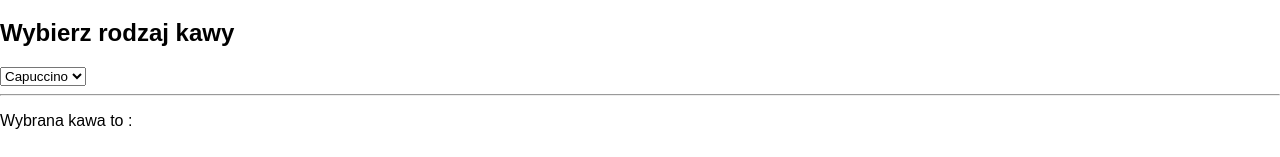
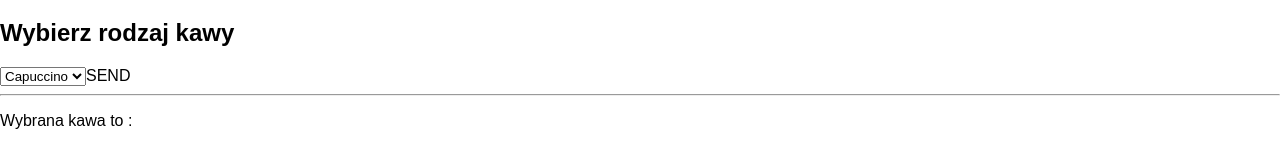
Before and after one commit to Kamilnaja/react-caffe-machine, a React (Create React App) app: page / in a window 1280 px wide. Shown: the part 159-316 px from the top of the page. Built offline with nearby package versions, Linux system fonts and the light colour scheme.

Commit message:
getting data from select

```diff
--- a/src/CaffeSpec.js
+++ b/src/CaffeSpec.js
@@ -11,8 +11,12 @@ class CaffeSpec extends Component {
 
   _setCaffe(event) {
       this.setState({caffeValue: event.target.value});
-      console.log(event.target.value);
+      // console.log(event.target.value);
   }
+
+  someFn = () => {
+    this.props.callbackFromParent(this.state.caffeValue);
+  };
 
   render () {
     let caffeUnwrapped = this.props.caffeSpecList.map((item, idx) =>
@@ -36,6 +40,7 @@ class CaffeSpec extends Component {
               <select name="" id="" onChange={this._setCaffe}>
                 {caffeUnwrapped}
               </select>
+              <a onClick={this.someFn}>SEND</a>
             </div>
           )}
 
--- a/src/OnOf.js
+++ b/src/OnOf.js
@@ -9,6 +9,12 @@ class OnOf extends Component {
     this.setEnabled = this.setEnabled.bind(this);
     this.setDisabled = this.setDisabled.bind(this);
   }
+
+  //rodzic
+  myCallback = (dataFromChild) => {
+    console.log(dataFromChild);
+    var myData = dataFromChild;
+  };
 
   componentWillMount () {
     this.setState({
@@ -23,12 +29,14 @@ class OnOf extends Component {
     })
   }
 
-  setDisabled () {
+  setDisabled() {
     const { enabled } = this.state;
     this.setState({
       enabled: false
     })
   }
+
+
   render () {
     return (
         <div>
@@ -36,7 +44,7 @@ class OnOf extends Component {
           <input type="radio" name="on" onClick={this.setEnabled} />Włącz
           <input type="radio" name="on" onClick={this.setDisabled} />Wyłącz
 
-          <CaffeSpec  enabled={this.state.enabled} caffeSpecList={["Capuccino", "Latte", "Americano"]} />
+          <CaffeSpec  enabled={this.state.enabled} caffeSpecList={["Capuccino", "Latte", "Americano"]}  callbackFromParent={this.myCallback}  />
         </div>
     )
   }
```
Also changed, not shown: src/App.js (+6 -1 lines).
